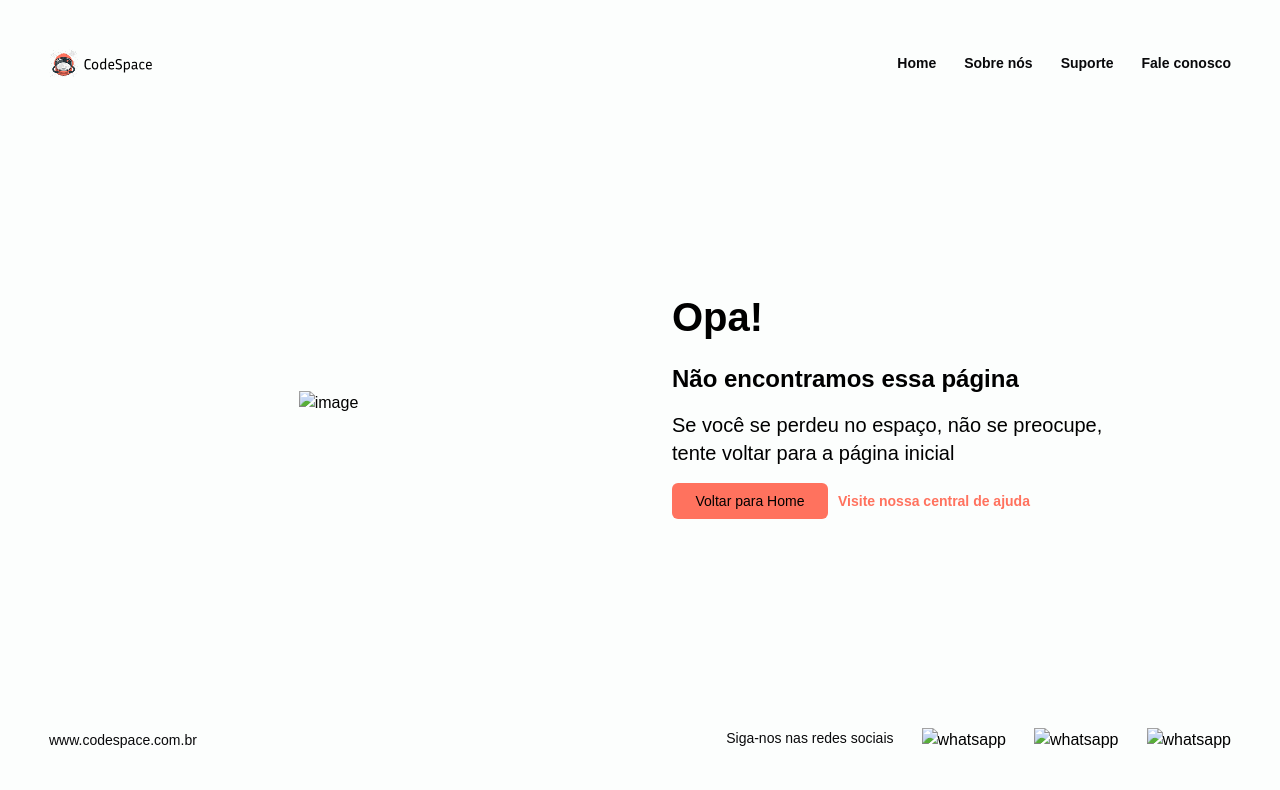
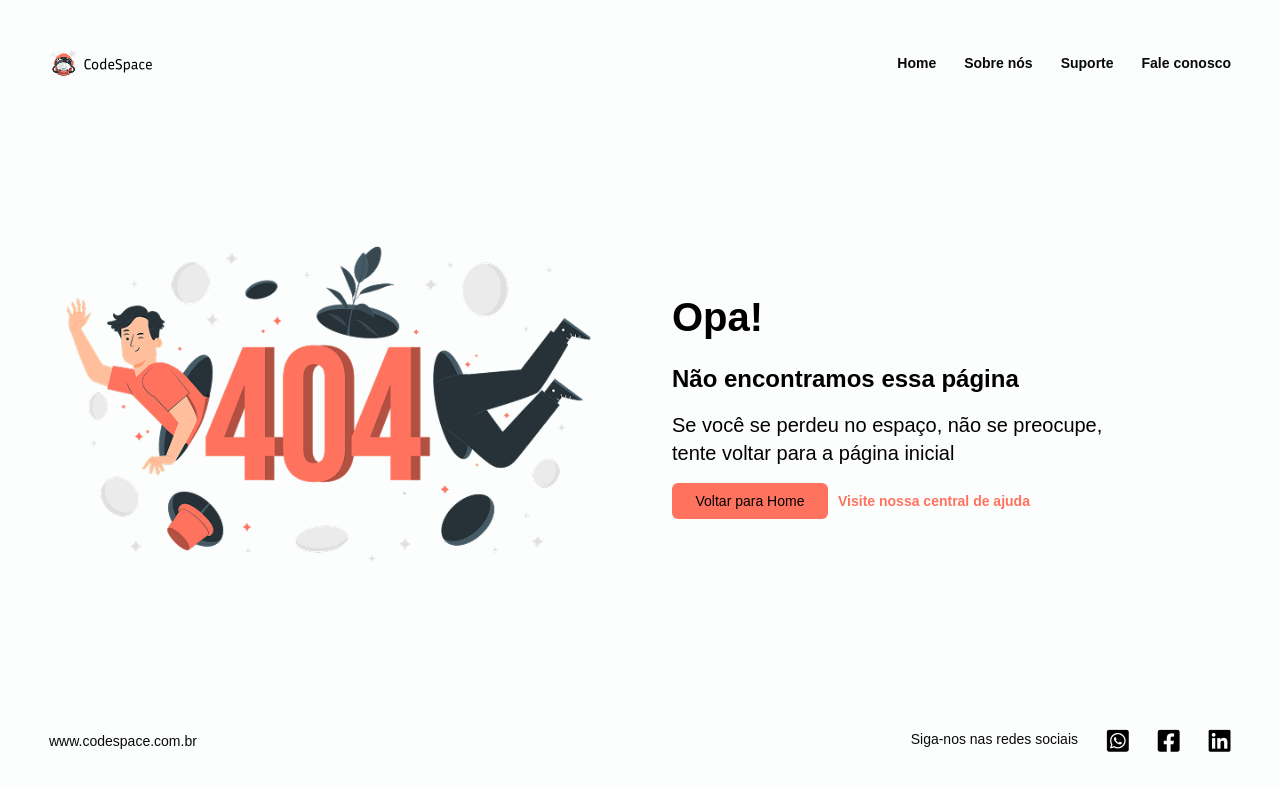
Before and after one commit to frantecbh/teste-page, a website: page index.html in a window 1280 px wide. Drawn offline with nearby package versions, Linux system fonts and the light colour scheme; the site is published under a folder, as on GitHub Pages, so addresses that start at the root find nothing; a web font is replaced by a local one.

Commit message:
ajuste final

```diff
--- a/index.html
+++ b/index.html
@@ -60,7 +60,7 @@
               <div class="grid md:grid-cols-2 mx-auto w-full justify-between  md:gap-16">
 
                 <div class=" flex items-center justify-center">
-                  <img src="/public/img-404.png" alt="image" />
+                  <img src="./assets/img-404.png" alt="image" />
               </div>
               <div class="max-w-[438px] space-y-4  w-full flex flex-col justify-center ">
                   <h1 class="font-semibold text-[40px]">Opa!</h1>
@@ -94,14 +94,14 @@
                     </p>
                     <div class="flex gap-3 md:gap-7 items-center justify-center">
                         <a href="#"
-                            ><img src="/public/icon-whats.png" alt="whatsapp"
+                            ><img src="./assets/icon-whats.png" alt="whatsapp"
                         /></a>
                         <a href="#"
-                            ><img src="/public/icon-face.png" alt="whatsapp"
+                            ><img src="./assets/icon-face.png" alt="whatsapp"
                         /></a>
                         <a href="#"
                             ><img
-                                src="/public/icon-linkedin.png"
+                                src="./assets/icon-linkedin.png"
                                 alt="whatsapp"
                         /></a>
                     </div>
```
Also changed, not shown: public/CodeSpace.svg (deleted), public/icon-face.png (deleted), public/icon-linkedin.png (deleted), public/icon-whats.png (deleted), public/img-404.png (deleted), public/logo.png (deleted).
